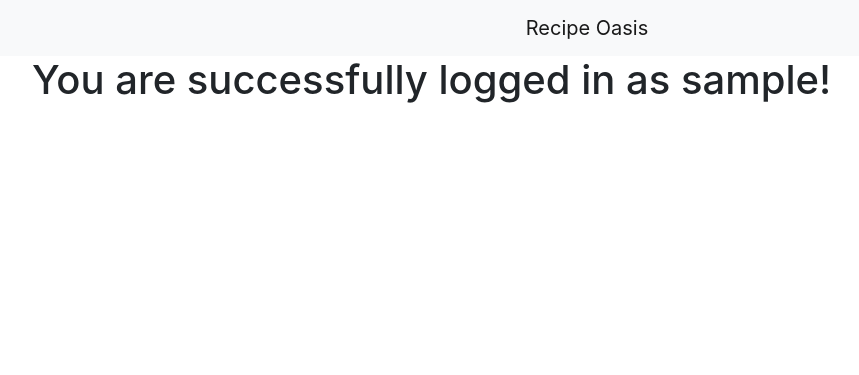
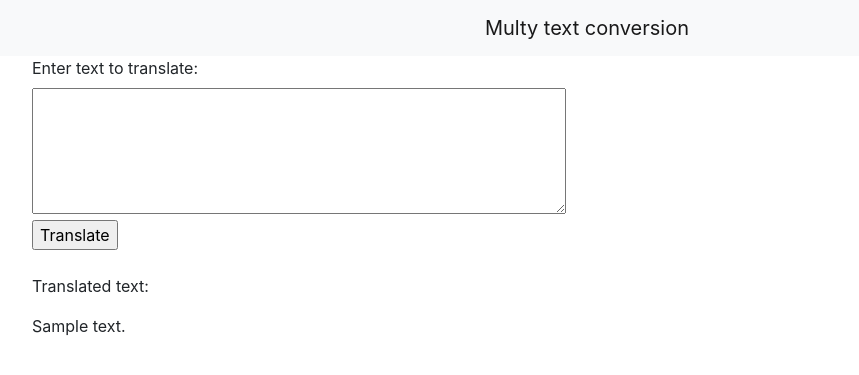
Before and after one commit to Tim-977/Real-Time-Translate, a Flask app: template templates/success.html in a window 1280 px wide. Shown: the top 375 px of the page, without its empty margins (53-912 px from the left). Run offline with Flask 3, Linux system fonts and the light colour scheme; the template is opened without the code that fills it: most values are stand-ins (such as "Sample title", 1, 10 or a date in 2020); some libraries are stand-ins or nearby versions.

Commit message:
Added translating function

```diff
--- a/main.py
+++ b/main.py
@@ -1,4 +1,5 @@
-from flask import Flask, flash, redirect, render_template, request, make_response, session
+from deep_translator import GoogleTranslator
+from flask import Flask, flash, make_response, redirect, render_template, request, session
 from flask_wtf import FlaskForm
 from wtforms import BooleanField, PasswordField, StringField, SubmitField
 from wtforms.validators import DataRequired, EqualTo
@@ -28,7 +29,7 @@ class RegisterForm(FlaskForm):
 
 @app.route('/')
 def start():
-    return redirect('/register')
+    return redirect('/login')
 
 @app.route("/session_test")
 def session_test():
@@ -89,10 +90,19 @@ def register():
     return render_template('register.html', title='Authorisation', form=form)
 
 
-@app.route('/success')
-def success():
-    return render_template('success.html', username=username)
+#@app.route('/success')
+#def success():
+#    return render_template('success.html', username=username)
 
+@app.route('/success', methods=['GET', 'POST'])
+def translate():
+    if request.method == 'POST':
+        text = request.form['text']
+        #translated_text = text[::-1]
+        translated_text = GoogleTranslator(source='auto', target='ru').translate(text)
+        return render_template('success.html', translated_text=translated_text)
+    else:
+        return render_template('success.html')
 
 if __name__ == '__main__':
     app.run(port=5000, host='127.0.0.1')
--- a/templates/base.html
+++ b/templates/base.html
@@ -12,7 +12,7 @@
 <body>
 <header>
     <nav class="navbar navbar-light bg-light">
-        <a class="navbar-brand mx-auto" href="#">Recipe Oasis</a>
+        <a class="navbar-brand mx-auto" href="#">Multy text conversion</a>
     </nav>
 </header>
 <!-- Begin page content -->
--- a/templates/success.html
+++ b/templates/success.html
@@ -1,5 +1,14 @@
 {% extends "base.html" %}
 
 {% block content %}
-<h1>You are successfully logged in as {{username}}!</h1>
+  <form method="POST" action="{{ url_for('translate') }}">
+    <label for="text">Enter text to translate:</label><br>
+    <textarea name="text" id="text" rows="5" cols="50"></textarea><br>
+    <input type="submit" value="Translate">
+  </form>
+  <br>
+  <div>
+    <p>Translated text:</p>
+    <p>{{ translated_text }}</p>
+  </div>
 {% endblock %}
--- /dev/null
+++ b/translation.py
@@ -0,0 +1,5 @@
+from deep_translator import GoogleTranslator
+
+translated = GoogleTranslator(source='auto', target='ru').translate("Hello everyone! I am Tim")
+
+print(translated)
```
Also changed, not shown: db/blogs.db.
